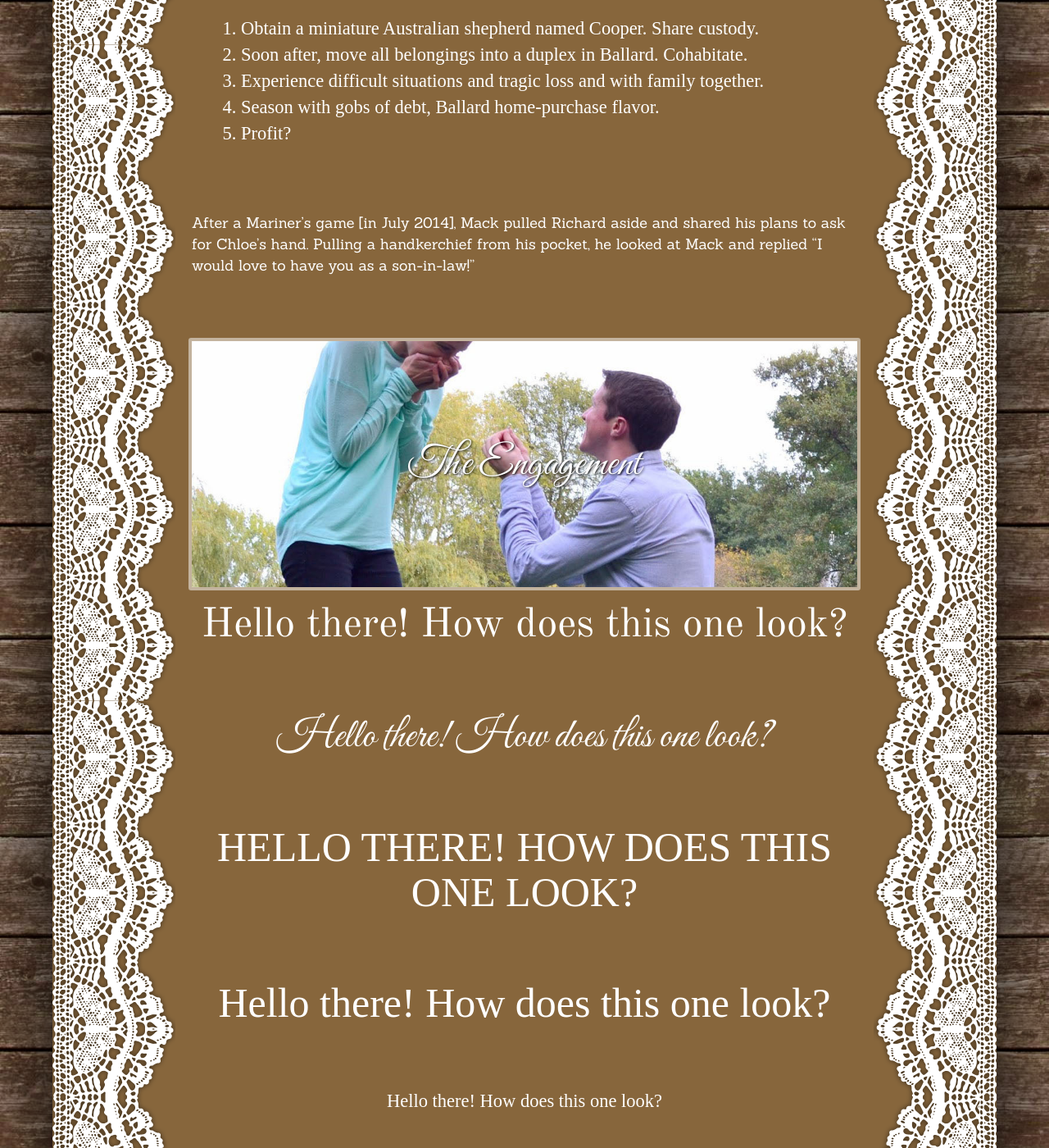
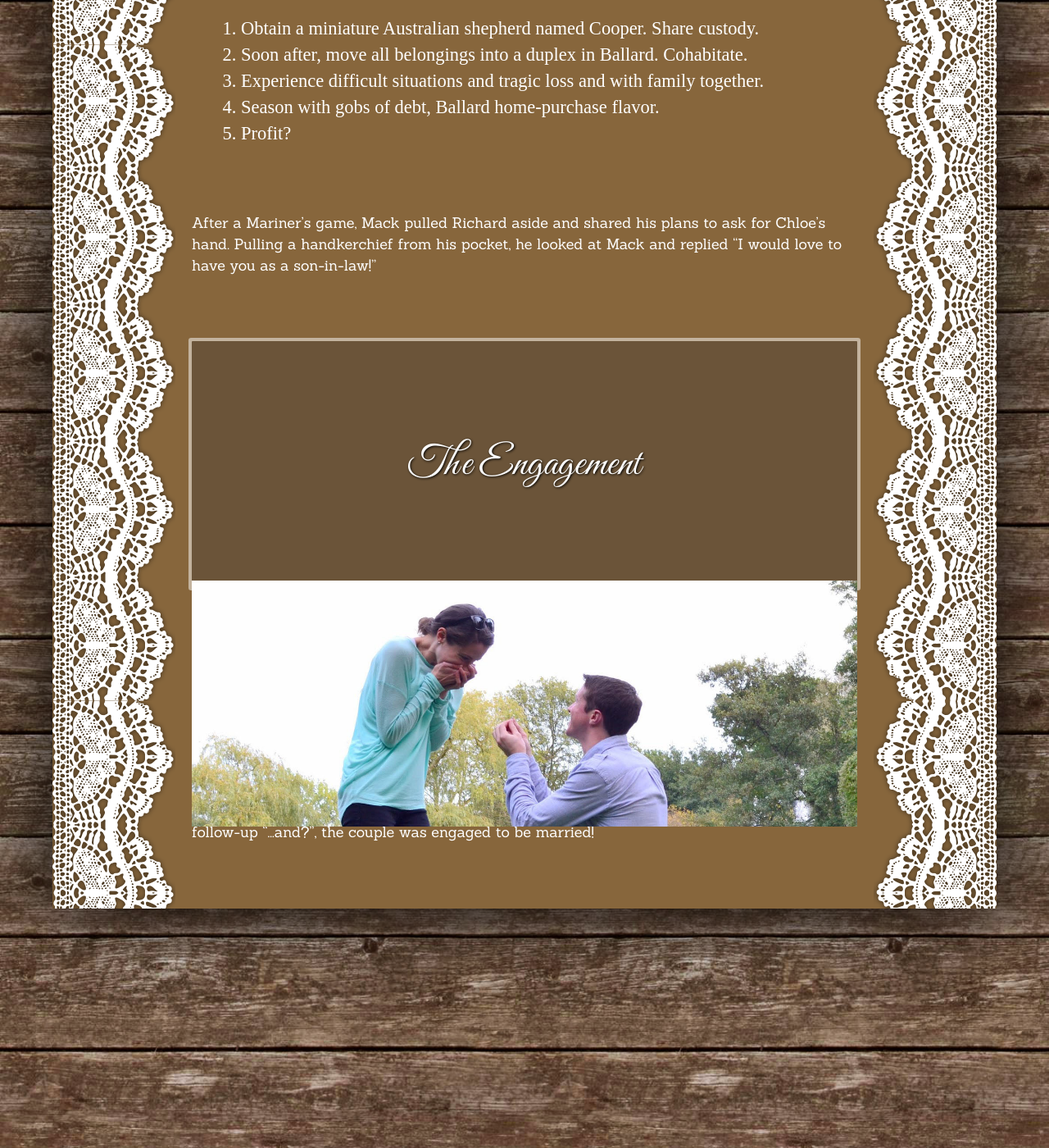
Before and after one commit to mtalcott/mtalcott.github.com, a Jekyll site: the page built from wedding/index.html, in a window 1280 px wide and 1400 px high, scrolled down 1545 px. Shown: the whole window at 82% size. Built offline with Jekyll 4.4.1, drawn with Linux system fonts in a browser that asks for light colours; some web fonts are replaced; some of the changed text lies outside the part shown.

Commit message:
Added engagement to story

```diff
--- a/wedding/index.html
+++ b/wedding/index.html
@@ -35,17 +35,24 @@
   </ol>
 </p>
 <p>
-  After a Mariner’s game [in July 2014], Mack pulled Richard aside and shared his plans to ask for Chloe’s hand. Pulling a handkerchief from his pocket, he looked at Mack and replied “I would love to have you as a son-in-law!”
+  After a Mariner’s game, Mack pulled Richard aside and shared his plans to ask for Chloe’s hand. Pulling a handkerchief from his pocket, he looked at Mack and replied “I would love to have you as a son-in-law!”
 </p>
 
 {% include wedding/parallax_window_top.html image_src="/wedding/images/engagement1.JPG" %}
   <h1>The Engagement</h1>
 {% include wedding/parallax_window_bottom.html %}
 
-<h1 class="serif-font">Hello there! How does this one look?</h1>
+<p>
+  A few months passed, and plans to join Chloe’s parents on their trip to Prague, Istanbul, and Croatia developed. The team aviated, bussed, and trained across their destination countries, and Chloe and Mack headed towards their last destination before returning home - Amsterdam.
+</p>
+<p>
+  On a brisk but sunny day while walking among the swans, parakeets, ponds, and trees of Amsterdam’s Vondelpark, Chloe and Mack happened upon a quiet meadow surrounded by sparkling fountains. While Chloe turned to take in the beauty, Mack slipped a ring out of his pocket and dropped to one knee. After a gasp, an embrace, tears, another embrace, and a follow-up “...and?”, the couple was engaged to be married!
+</p>
+
+<!-- <h1 class="serif-font">Hello there! How does this one look?</h1>
 <h1 class="cursive-font">Hello there! How does this one look?</h1>
 <h1 class="block-font">Hello there! How does this one look?</h1>
 <h1 class="sketch-font">Hello there! How does this one look?</h1>
 <h1 class="handwriting-font">Hello there! How does this one look?</h1>
 <h1 class="fun-font">Hello there! How does this one look?</h1>
-<h1 class="thin-serif-font">Hello there! How does this one look?</h1>
+<h1 class="thin-serif-font">Hello there! How does this one look?</h1> -->
```
